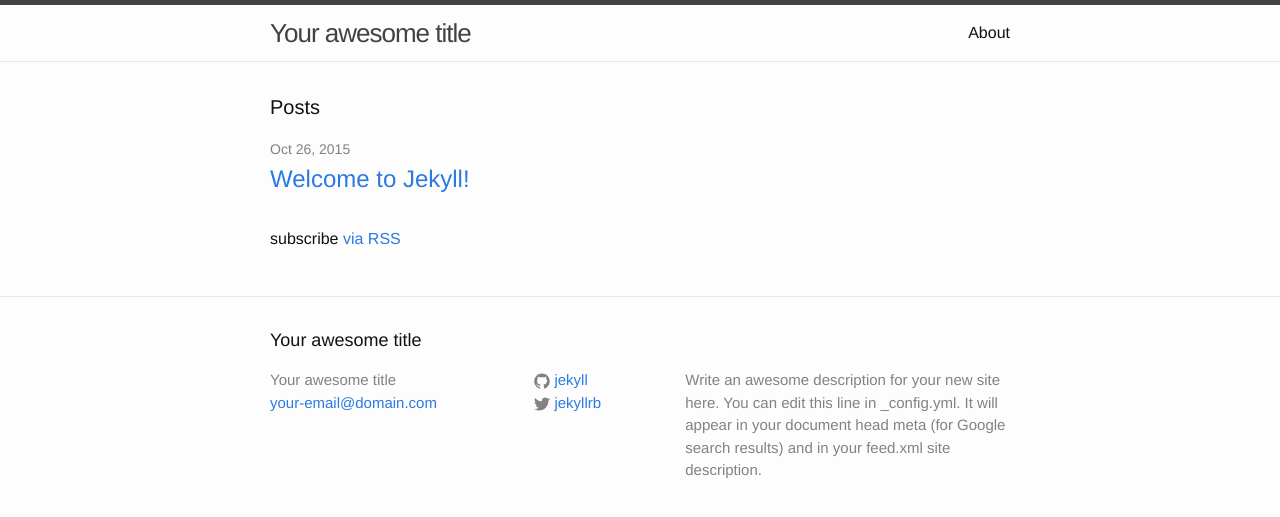
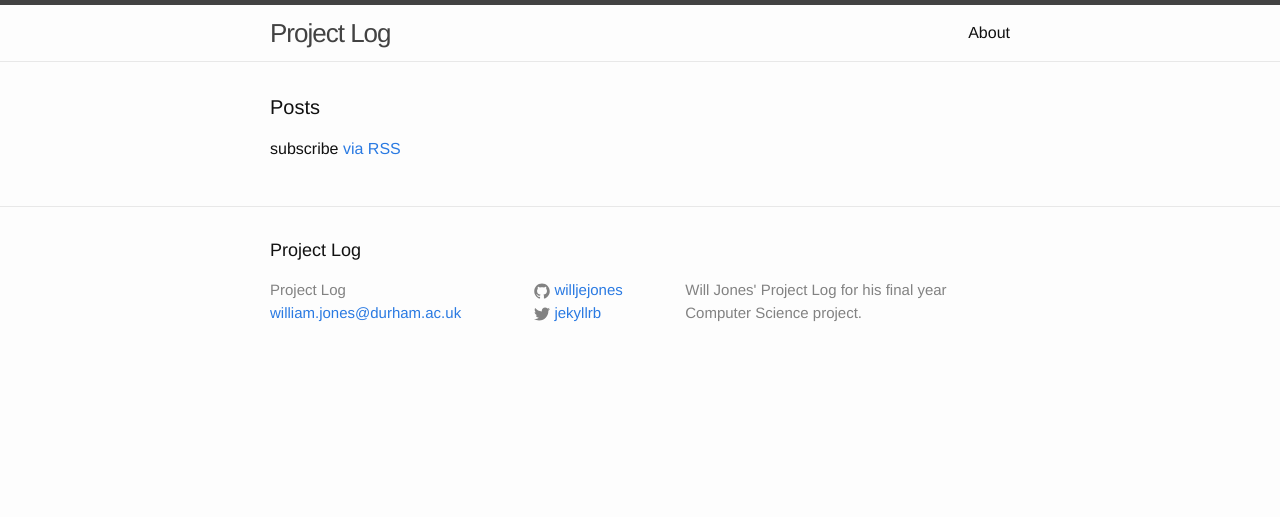
Before and after one commit to willjejones/Producer-Polaroids, a Jekyll site: the page built from index.html, in a window 1280 px wide. Shown: the top 517 px of the page. Built offline with Jekyll 4.4.1, drawn with Linux system fonts in a browser that asks for light colours.

Commit message:
First post and config

```diff
--- a/_config.yml
+++ b/_config.yml
@@ -1,14 +1,12 @@
 # Site settings
-title: Your awesome title
-email: your-email@domain.com
+title: Project Log
+email: william.jones@durham.ac.uk
 description: > # this means to ignore newlines until "baseurl:"
-  Write an awesome description for your new site here. You can edit this
-  line in _config.yml. It will appear in your document head meta (for
-  Google search results) and in your feed.xml site description.
+  Will Jones' Project Log for his final year Computer Science project.
 baseurl: "" # the subpath of your site, e.g. /blog/
 url: "http://yourdomain.com" # the base hostname & protocol for your site
 twitter_username: jekyllrb
-github_username:  jekyll
+github_username:  willjejones
 
 # Build settings
 markdown: kramdown
```
Also changed, not shown: _posts/2015-10-26-welcome-to-jekyll.markdown (deleted, +0 -25 lines), 1 other file.
